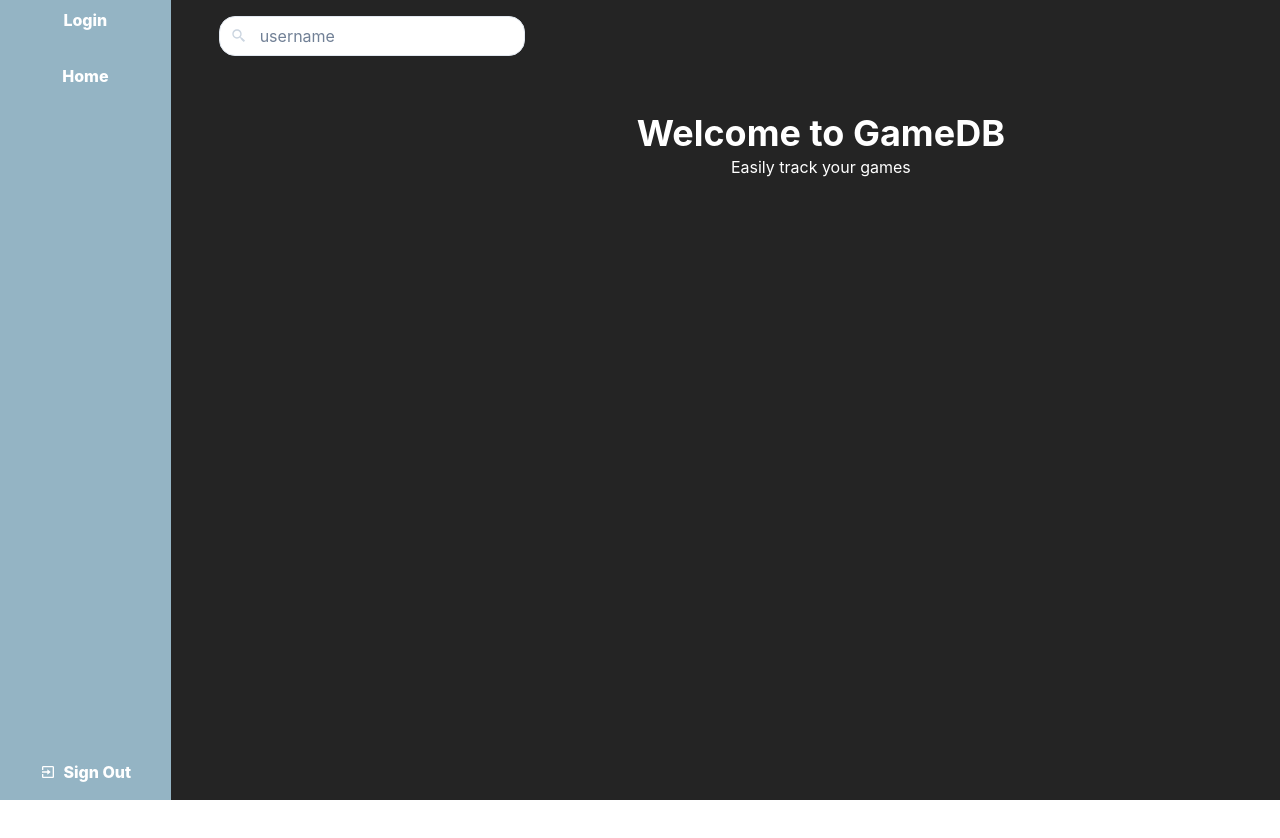
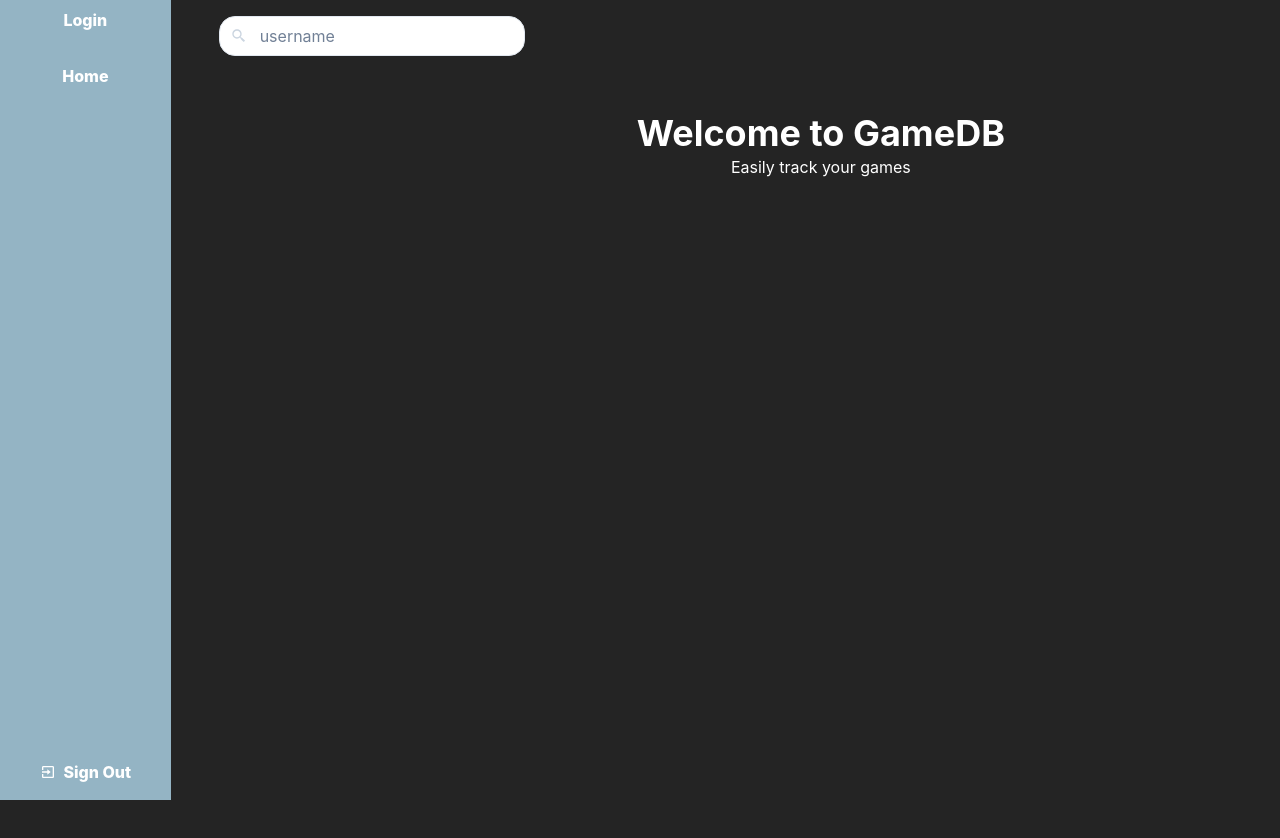
Before and after one commit to HazyVT/gamelist, a React (Vite) app: page / in a window 1280 px wide. Shown: the top 838 px of the page. Before the commit the page ends 800 px from the top, so only its background shows below. Built offline with nearby package versions, Linux system fonts and the light colour scheme.

Commit message:
Update App.css

```diff
--- a/src/App.css
+++ b/src/App.css
@@ -1,11 +1,14 @@
+body {
+  overflow-y: hidden;
+}
+
 .container {
   width: 100%;
-  height: 100vh;
+  height: 700pt;
   background-color: #242424;
 	background-size: 400% 400%;
 	animation: gradient 15s ease infinite;
   color: white;
-  overflow: hidden;
   display: flex;
 }
 
```
